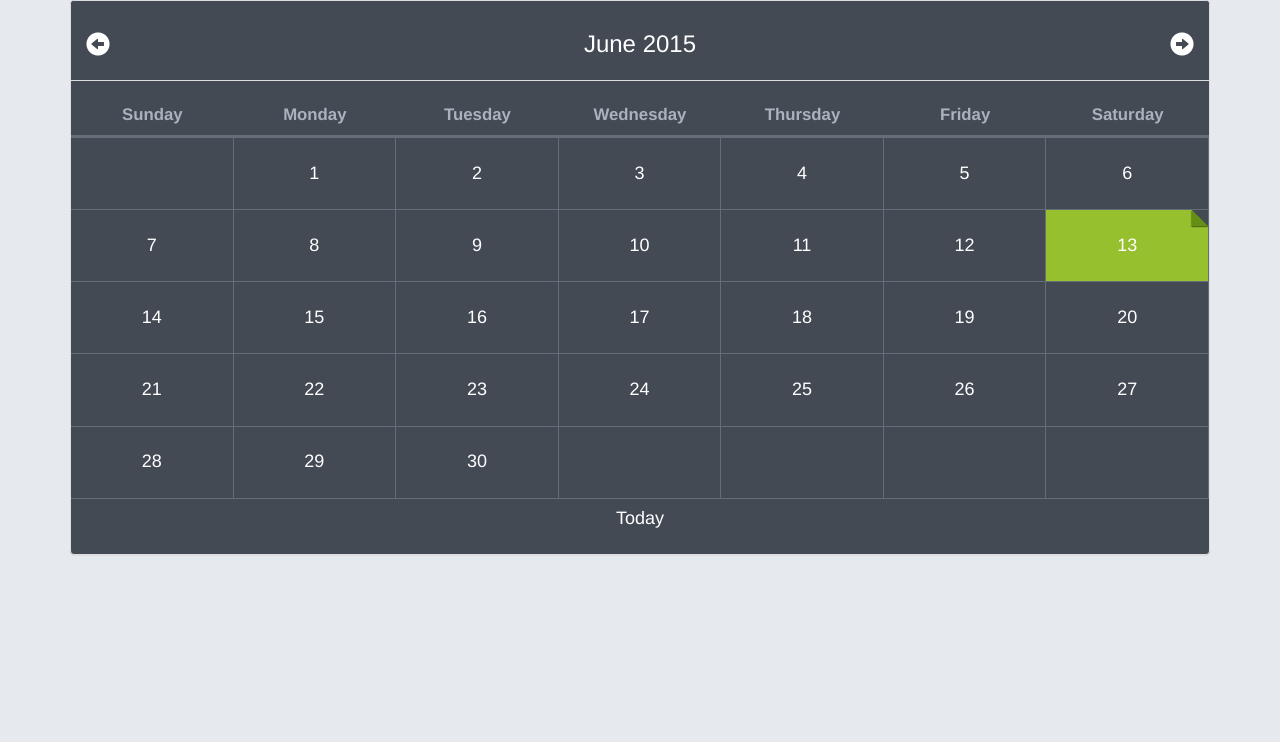
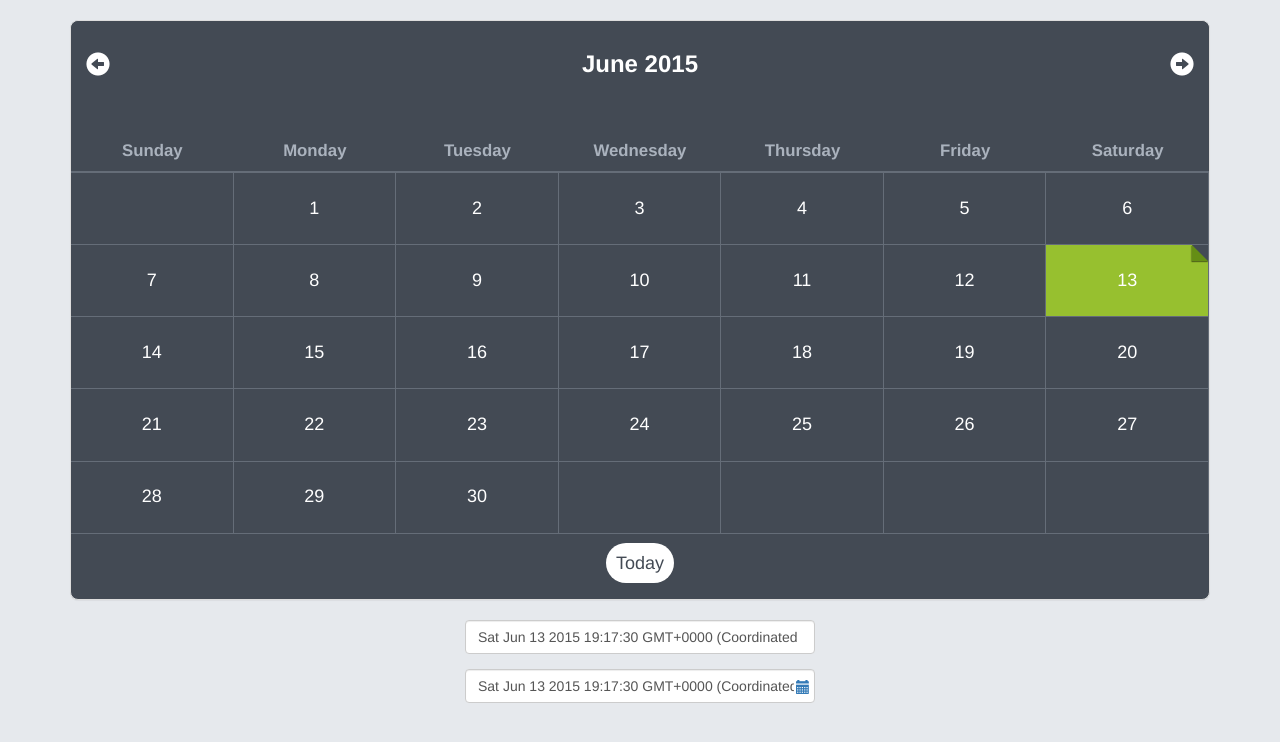
Before and after one commit to unaveed/calendar, a website: page app/index.html in a window 1280 px wide. Drawn offline with nearby package versions, Linux system fonts and the light colour scheme.

Commit message:
Added ability to click on the date in header to change it. Added more styling.

```diff
--- a/app/app.css
+++ b/app/app.css
@@ -31,6 +31,17 @@ body {
   padding: 0;
 }
 
+#calendar-container {
+  margin-top: 20px;
+  border-radius: 8px;
+}
+
+#calendar-header {
+  border: none;
+  border-top-left-radius: 8px;
+  border-top-right-radius: 8px;
+}
+
 .calendar-bg  {
   background-color: #434a54;
 }
@@ -50,12 +61,21 @@ body {
 }
 
 .week-border {
-  border-bottom: 3px solid #656D78;
+  border-bottom: 2px solid #656D78;
   color: #aab2bd;
 }
 
 .arrow {
   color: #ffffff;
+}
+
+.footer {
+  margin-top: 20px;
+}
+
+.footer-label {
+  background-color: #ffffff;
+  border-radius: 60px;
 }
 
 .day-display {
@@ -84,6 +104,38 @@ a.day-display:hover {
   background-color: #37BC9B;
 }
 
+#footer-today {
+  border-radius: 60px;
+  padding: 10px;
+  margin-top: 10px;
+  bottom: 0px;
+  background-color: #ffffff;
+  color: #434a54;
+}
+
+#footer-today:hover {
+  background-color: #97C02F;
+  color: #ffffff;
+  text-decoration: none;
+}
+
+.cal-addon {
+  position: relative;
+}
+
+.cal-addon .glyphicon {
+  position: absolute;
+  padding: 10px;
+}
+
+.right-addon .glyphicon {
+  right: 10px;
+}
+
+.right-addon input {
+  padding-right: 20px;
+}
+
 @media (min-width: 768px){
   .seven-cols .col-md-1,
   .seven-cols .col-sm-1,
@@ -103,7 +155,7 @@ a.day-display:hover {
 }
 
 .days {
-  border: 1px solid #000;
+  border: 1px solid #000000;
 }
 
 .border {
--- a/app/app.js
+++ b/app/app.js
@@ -2,15 +2,20 @@ var app = angular.module('calendarApp', []);
 
 app.controller('CalendarController', function($scope){
   $scope.days = ['Sunday', 'Monday', 'Tuesday', 'Wednesday', 'Thursday', 'Friday', 'Saturday'];
-  $scope.months = ['January','February', 'March', 'April', 'May', 'June', 'July', 'August',
-                  'September', 'October', 'November', 'December'];
+  $scope.months = [{0:'January'},{1:'February'}, {2:'March'}, {3:'April'}, {4:'May'}, {5:'June'}, {6:'July'}, {7:'August'},
+    {8:'September'}, {9:'October'}, {10:'November'}, {11:'December'}];
   $scope.today = new Date();
   $scope.month = $scope.today.getMonth();
   $scope.year = $scope.today.getFullYear();
+  $scope.day = $scope.today.getDay();
+
+  $scope.selectedDate = $scope.today;
 
   $scope.currentDay = $scope.today.getDate();
   $scope.currentMonth = $scope.today.getMonth();
   $scope.currentYear = $scope.today.getFullYear();
+
+  $scope.showText = true;
 
   $scope.startDayOfMonth = function(m, y) {
     return new Date(y, m, 1).getUTCDay();
@@ -78,6 +83,10 @@ app.controller('CalendarController', function($scope){
     $scope.updateCalendar();
   };
 
+  $scope.setDate = function(year, month, day) {
+    $scope.selectedDate = new Date(year, month, day);
+  }
+
   $scope.updateCalendar = function() {
     $scope.startDayOfMonth($scope.month, $scope.year);
     $scope.daysInMonth($scope.month, $scope.year);
--- a/app/index.html
+++ b/app/index.html
@@ -15,6 +15,13 @@
   <div ng-controller="CalendarController as calendarCtrl">
       <div class="container">
         <calendar></calendar>
+          <div class="form-group col-md-4 col-md-offset-4">
+              <input class="form-control" type="text" ng-model="selectedDate" value="selectedDate"/>
+          </div>
+          <div class="col-md-4 col-md-offset-4 cal-addon right-addon">
+              <a href="#" ng-click=""><i class="glyphicon glyphicon-calendar"></i></a>
+              <input type="text" class="form-control" ng-model="selectedDate" value="selectedDate"/>
+          </div>
       </div>
   </div>
 </body>
--- a/app/templates/cal.html
+++ b/app/templates/cal.html
@@ -1,8 +1,25 @@
-<div class="panel panel-default calendar-bg">
-    <div class="panel-heading">
+<div class="panel panel-default calendar-bg" id="calendar-container">
+    <div class="panel-heading" id="calendar-header">
         <div class="row">
             <h3 class="col-xs-2 col-sm-2 col-md-2 text-left"><a href="#" ng-click="previousMonth()"><i class="glyphicon glyphicon-circle-arrow-left arrow"></i></a></h3>
-            <h3 class="col-xs-8 col-sm-2 col-md-8 pane-title text-center">{{months[month]}} {{year}}</h3>
+            <div class="col-xs-8 col-sm-8 col-md-8 text-center form-group">
+                <h3 ng-show="showText" ng-click="showText = !showText"><label>{{(months[month])[month]}} {{year}}</label></h3>
+                <div ng-hide="showText">
+                    <div class="col-xs-6 col-sm-6 col-md-6">
+                        <select class="form-control" ng-model="month">
+                            <option value="{{key}}" ng-repeat="(key, value) in months">
+                                {{value[key]}}
+                            </option>
+                        </select>
+                    </div>
+                    <div class="col-xs-6 col-sm-6 col-md-4">
+                        <input class="form-control col-xs-4 col-sm-4 col-md-6" type="text" ng-model="year" value="year"/>
+                    </div>
+                    <div class="col-xs-2 col-sm-2 col-md-2">
+                        <a href="#"  ng-click="showText = !showText" class="text-left"><i class="glyphicon glyphicon-ok"></i></a>
+                    </div>
+                </div>
+            </div>
             <h3 class="col-xs-2 col-sm-2 col-md-2 text-right"><a href="#" ng-click="nextMonth()"><i class="glyphicon glyphicon-circle-arrow-right arrow"></i></a></h3>
         </div>
     </div>
@@ -13,13 +30,13 @@
             </div>
             <div class="seven-cols" ng-repeat="day in daysList() track by $index">
                 <!--<div class="col-xs-1 col-sm-1 col-md-1 text-center {{($index + 1) % 7 !== 0 ? 'day-display' : 'day-display-edge'}} {{(day === currentDay && month === currentMonth && year === currentYear) ? 'note' : ''}}" ng-if="day !== 0">-->
-                    <a class="col-xs-1 col-sm-1 col-md-1 text-center {{($index + 1) % 7 !== 0 ? 'day-display' : 'day-display edge'}} {{(day === currentDay && month === currentMonth && year === currentYear) ? 'note' : ''}}" ng-if="day !== 0" href="#" ng-click="displayDate(day)">{{day}}</a>
+                    <a class="col-xs-1 col-sm-1 col-md-1 text-center {{($index + 1) % 7 !== 0 ? 'day-display' : 'day-display edge'}} {{(day === currentDay && month === currentMonth && year === currentYear) ? 'note' : ''}}" ng-if="day !== 0" href="#" ng-click="setDate(year, month, day)">{{day}}</a>
                 <!--</div>-->
                 <div class="col-xs-1 col-sm-1 col-md-1 {{($index + 1) % 7 !== 0 ? 'day-display' : 'day-display edge'}}" ng-if="day === 0">&nbsp;</div>
             </div>
             <div class="col-xs-12 col-sm-12 col-md-12">
                 <div class="footer text-center">
-                    <h4><a href="#" ng-click="displayToday()">Today</a></h4>
+                    <h4><a class="footer-label" id="footer-today" href="#" ng-click="displayToday()">Today</a></h4>
                 </div>
             </div>
         </div>
```
